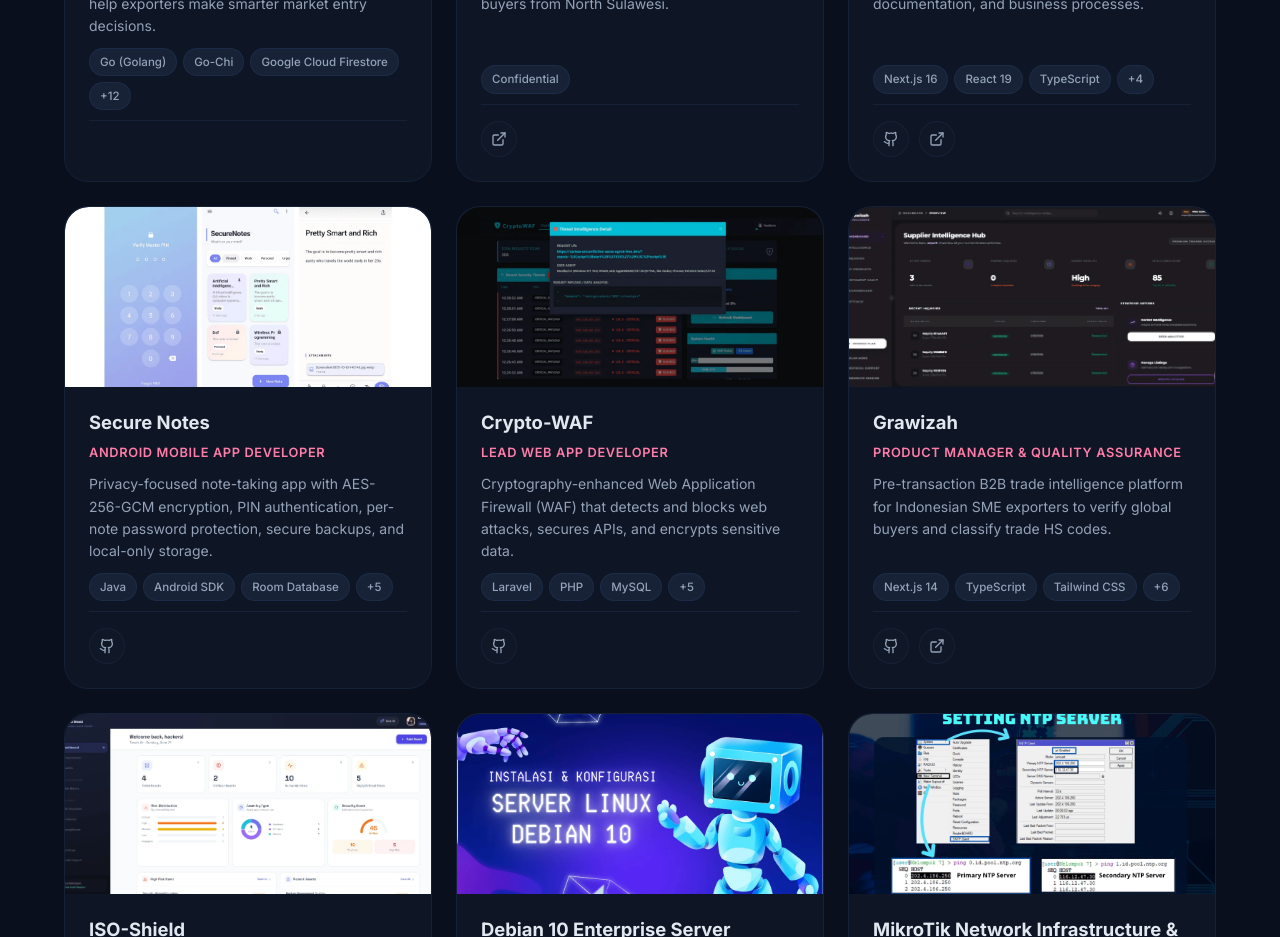
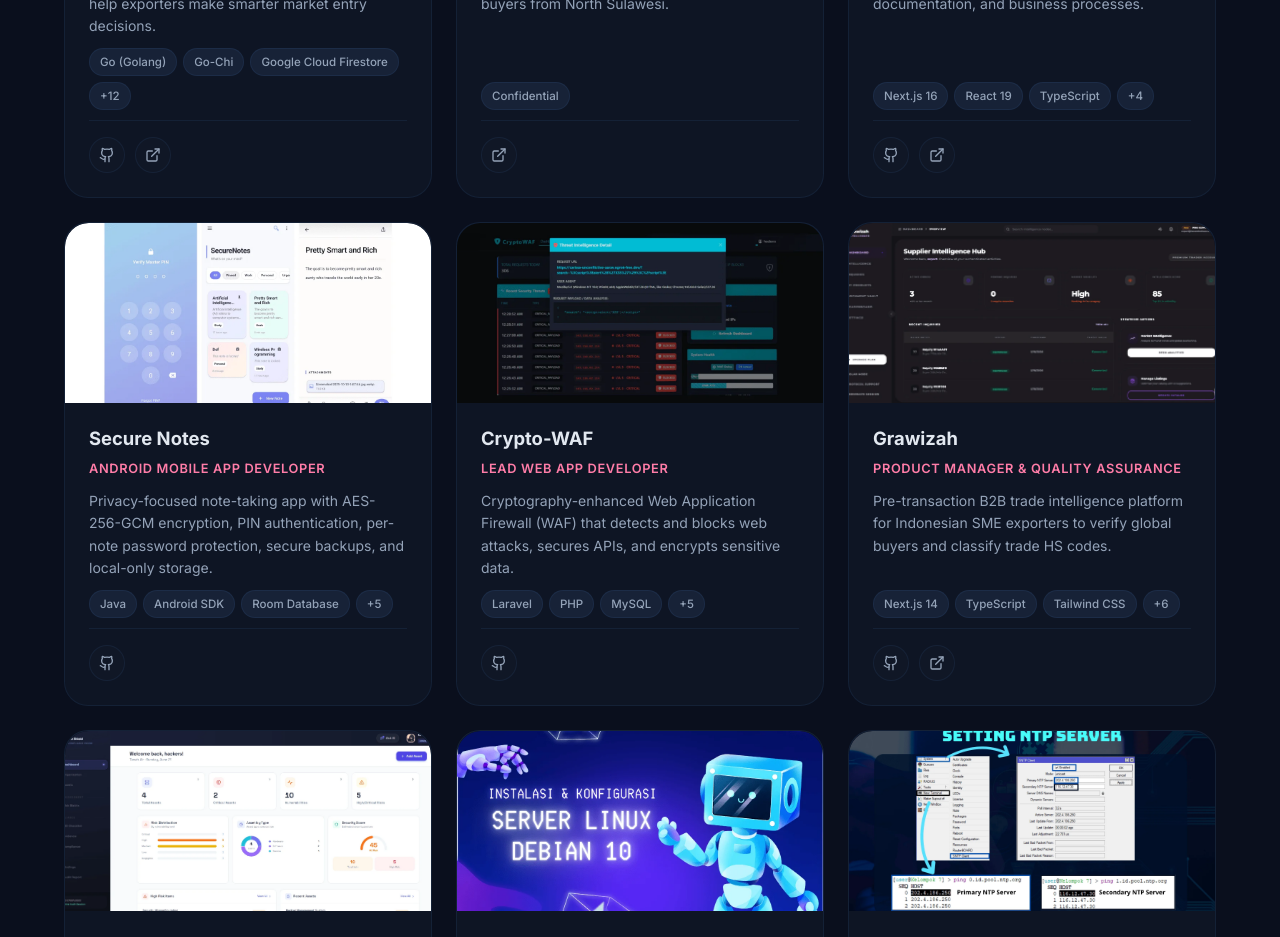
Before and after one commit to praisi-tech/web-portfolio, a React (Vite) app: page /projects in a window 1280 px wide. Shown: the part 840-1777 px from the top of the page. Built offline with nearby package versions, Linux system fonts and the light colour scheme.

Commit message:
feat: add GitHub and live demo links for EXORA project

```diff
--- a/src/data/projects.js
+++ b/src/data/projects.js
@@ -37,8 +37,8 @@ export const projects = [
       { challenge: 'Aligning backend APIs with what the frontend and team actually needed', solution: 'Wrote API contracts first before any implementation. This let the frontend team work in parallel without waiting on me, and PRDs kept everyone on the same page for each sprint.' },
     ],
     takeaways: 'Wearing both a backend dev and PM hat on the same project was genuinely useful. Writing PRDs and API contracts before coding forced me to think about the feature end-to-end, not just the implementation side. The RAG setup also showed me that AI is only as good as what you feed it.',
-    github: null,
-    demo: null,
+    github: 'https://github.com/exora-organization/exora',
+    demo: 'https://exora-tech.my.id/',
     category: 'AI / Web App',
     featured: true,
   },
```
